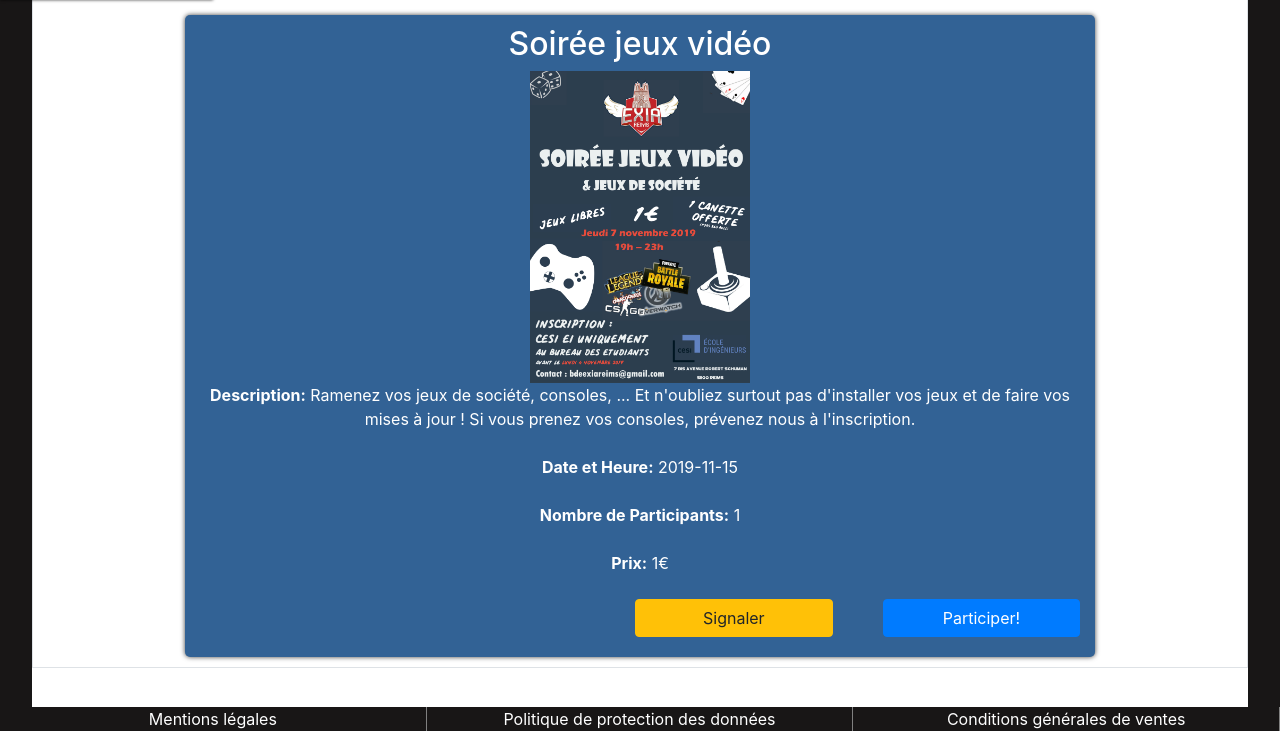
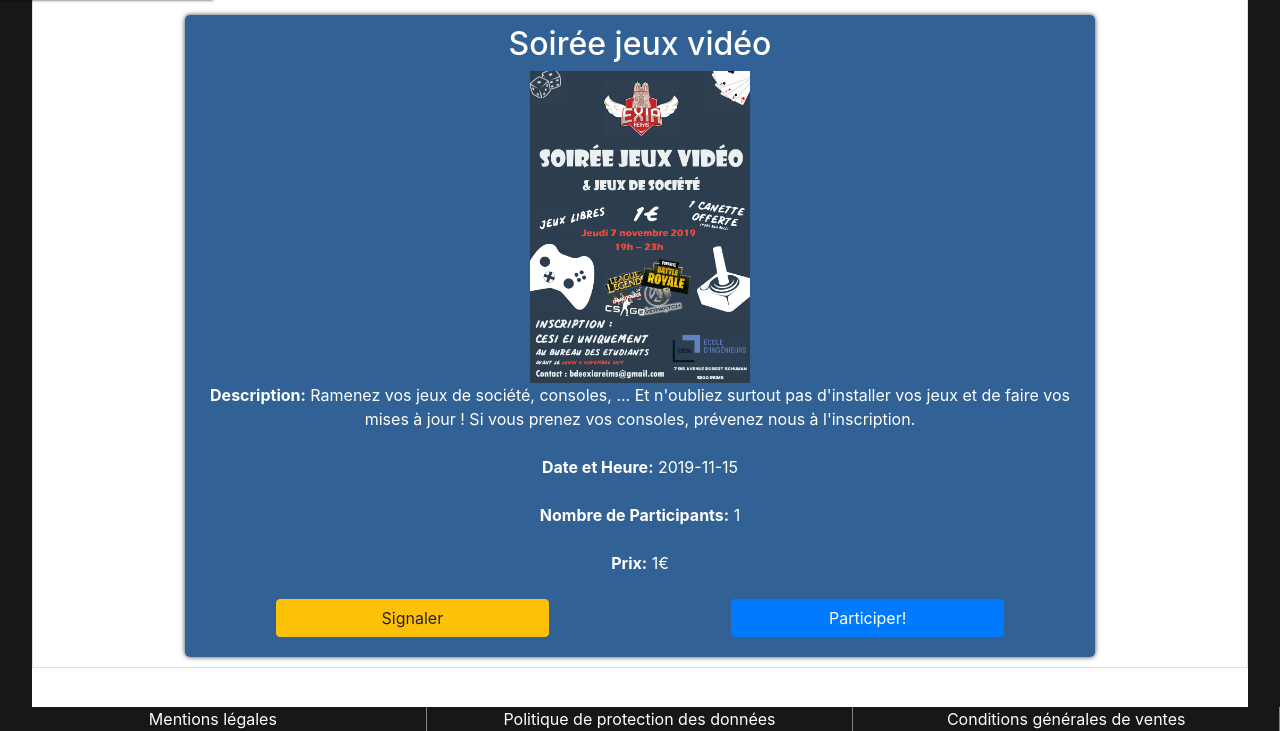
Before and after one commit to WaroteJ/web_Project, a PHP site: page /evenement.php?event=4 in a window 1280 px wide. Shown: the part 69-800 px from the top of the page. Run offline with PHP 8.4, Linux system fonts and the light colour scheme; a user stored in the database is signed in; data comes from the database, SQL or seed files in the repository; style sheets or scripts are compiled from the project's sources.

Commit message:
Quick fix display

```diff
--- a/assets/css/events.css
+++ b/assets/css/events.css
@@ -1,10 +1,8 @@
 .buttons {
   display: flex;
   flex-direction: row;
-  justify-content: flex-end;
-}
-.buttons .button {
-  margin-left: 20px;
+  justify-content: space-around;
+  margin-top: 5px;
 }
 
 article {
--- a/assets/css/events.scss
+++ b/assets/css/events.scss
@@ -7,11 +7,8 @@ $radius:5px;
 .buttons {
     display: flex;
     flex-direction: row;
-    justify-content: flex-end;
-
-    .button{
-        margin-left:20px;
-    }
+    justify-content: space-around;
+    margin-top: 5px;
   }
 
 
--- a/php/bo/users.php
+++ b/php/bo/users.php
@@ -34,14 +34,14 @@
           if($_SESSION['user']!=$result[0]){
           echo'
           <form method="post">
-              <select name="droit" id="droit" required>
+              <select class="form-control" name="droit" id="droit" required>
                   <option value="0"';if($result[3]==0){echo 'selected="selected"';}echo '>Utilisateur</option>";
                   <option value="1"';if($result[3]==1){echo 'selected="selected"';}echo '>Membre CESI</option>";
                   <option value="2"';if($result[3]==2){echo 'selected="selected"';}echo '>Admin</option>";
               </select>
               <input type="hidden" name="id" class="id" value="'.$result[0].'">
           </td>
-          <td><input type="submit" value="Modifier" name="user_modify"></td>
+          <td><input class="btn btn-primary" type="submit" value="Modifier" name="user_modify"></td>
           </form>';
           }else{
             echo 'Admin</td>
--- a/php/scriptEvent.php
+++ b/php/scriptEvent.php
@@ -75,26 +75,26 @@
                     $participe = $req->fetch();
                     if(isset($_SESSION['admin'])){
                         if ( $_SESSION['admin'] > 1) {
-                            echo '  <form class="bottom-article button col-md-4 col-sm-12" action="" method="post">
+                            echo '  <form class="bottom-article col-md-4 col-sm-12" action="" method="post">
                                     <input class="btn btn-danger" type="submit" value="Supprimer" name="deletEvent">
                                     </form>';
                         }
 
                         if ( $_SESSION['admin'] > 0) {
-                            echo '  <form class="bottom-article button col-md-3 col-sm-12" action="" method="post">
+                            echo '  <form class="bottom-article col-md-4 col-sm-12" action="" method="post">
                                     <input class="btn btn-warning" type="submit" value="Signaler" name="signalEvent">
                                     </form>';
                         }
                     }
                     if ( $participe[0] > 0  ) {
-                        echo '  <form class="bottom-article button col-md-3 col-sm-12" action="" method="post">
+                        echo '  <form class="bottom-article col-md-4 col-sm-12" action="" method="post">
                                 <input class="btn btn-primary" type="submit" value="Désinscription" name="desabo">
                                 </form>
                                 </div>
                                 </article>';
                     }
                     else{
-                        echo'   <form class="bottom-article button col-md-3 col-sm-12" action="" method="post">
+                        echo'   <form class="bottom-article col-md-4 col-sm-12" action="" method="post">
                                 <input class="btn btn-primary" type="submit" value="Participer!" name="participe">
                                  </form>
                                  </div>
```
Also changed, not shown: php/scriptEvenementFini.php (+6 -6 lines), 1 other file.
